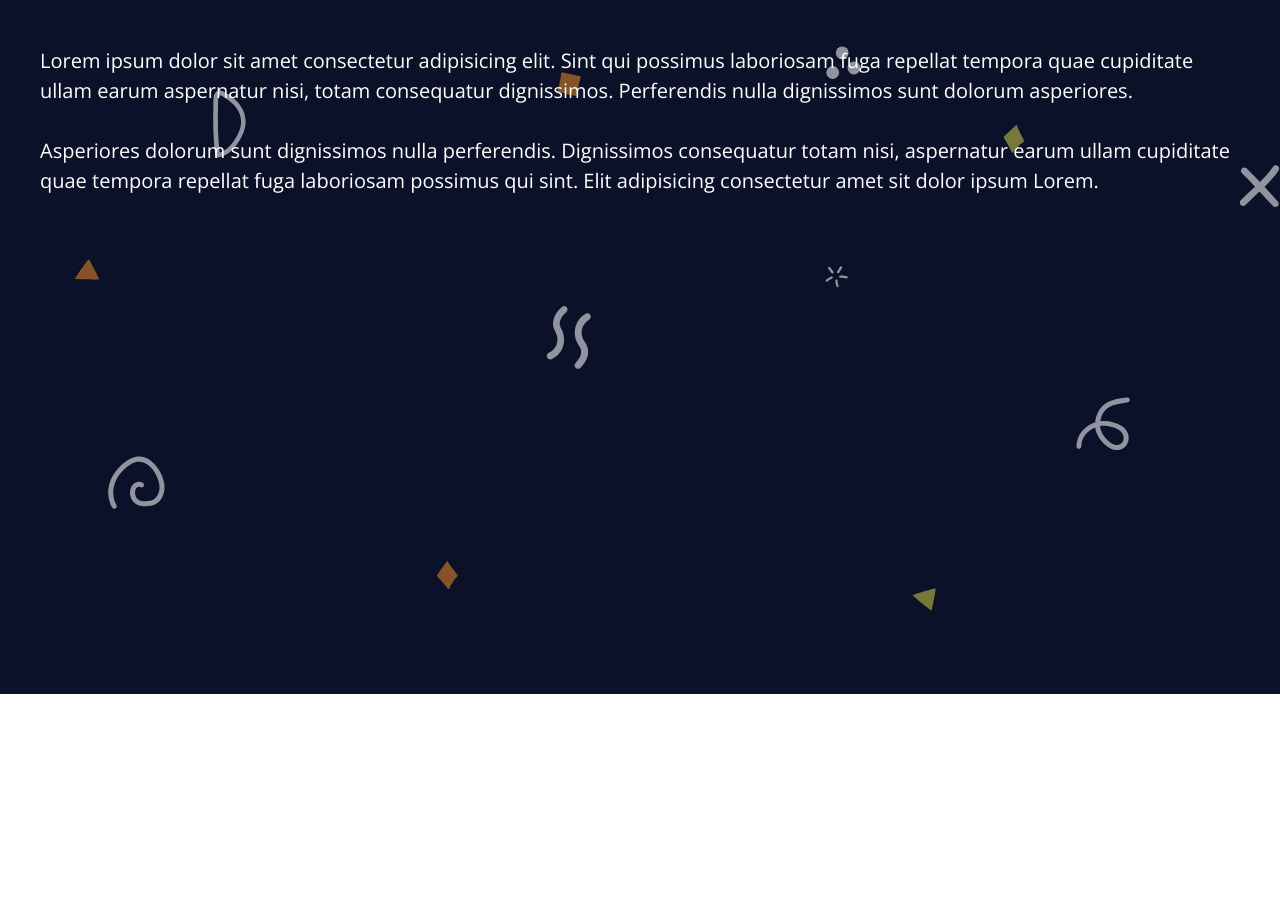
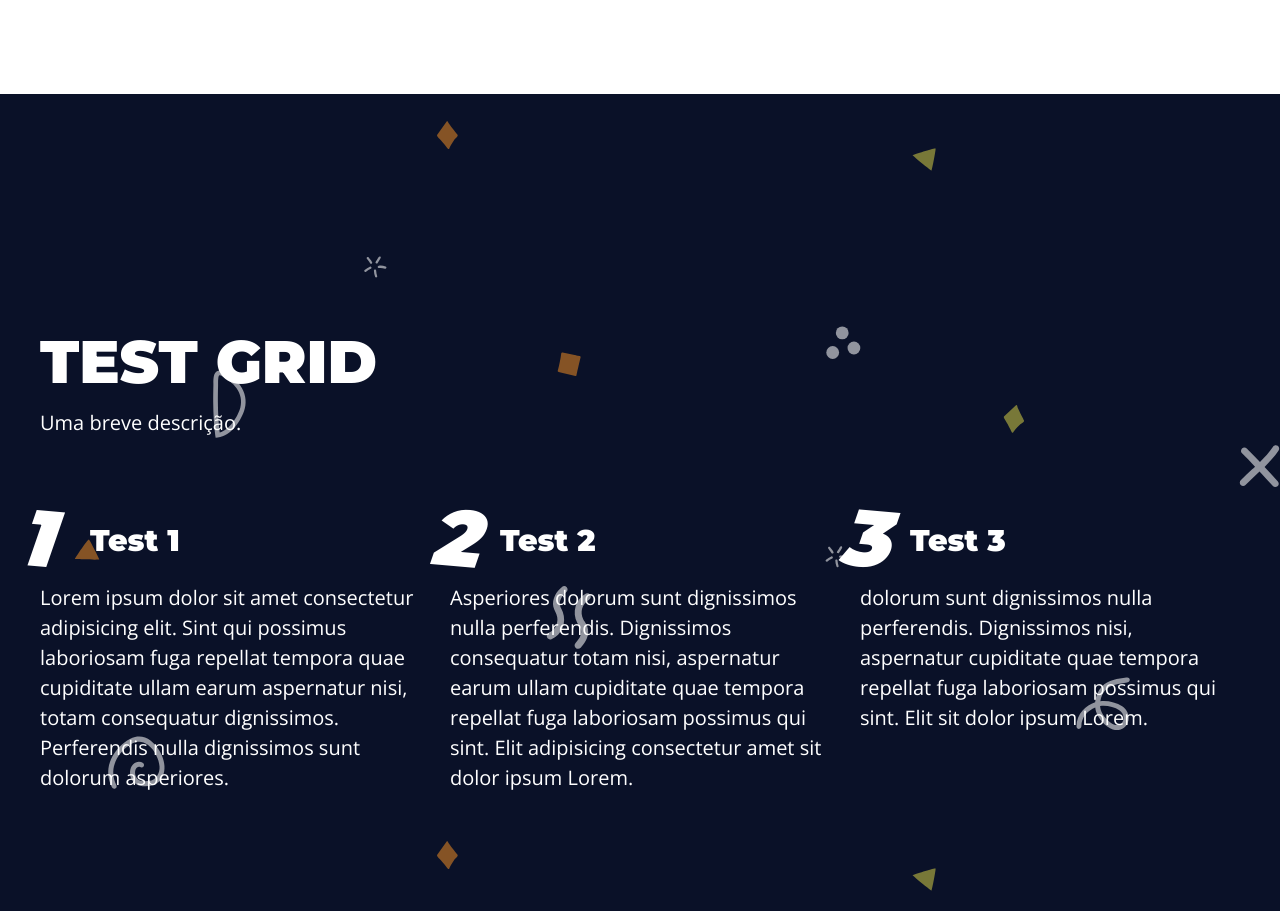
Before and after one commit to ArthurTeixeiraS/LandingPage, a plain HTML site: page index.html in a window 1280 px wide. Shown: the part 1886-2797 px from the top of the page. Before the commit the page ends 2580 px from the top, so only its background shows below. Drawn offline with nearby package versions, Linux system fonts and the light colour scheme.

Commit message:
Landing Page

```diff
--- a/assets/css/style.css
+++ b/assets/css/style.css
@@ -62,7 +62,7 @@ p{
 .main-content{
   max-width: 120rem;
   margin: 0 auto;
-  padding: var(--gap);
+  padding: 8rem var(--gap);
 }
 .section{
   min-height: 100vh
@@ -125,7 +125,7 @@ p{
   grid-template-columns: 1fr 1.5fr;
   align-items: stretch;
   gap: var(--gap);
-  height: 100vh;
+  min-height: 100vh;
 }
 .intro-text-content, .intro-img{
   display: flex;
@@ -140,8 +140,42 @@ p{
 .top3-content{
   max-width: 64rem;
   display: flex;
-  flex-flow: column wrap;
+  flex-flow: column nowrap;
   justify-content: center;
   height: 100vh;
   text-align: center;
 }
+.grid-one-content{
+  display: flex;
+  flex-flow: column wrap;
+  justify-content: center;
+  min-height: 100vh;
+}
+.grid-main-heading{
+  margin-bottom: 1rem;
+}
+.grid-description{
+  padding-bottom: 5rem;
+}
+.grid{
+  display: grid;
+  grid-template-columns: repeat(3, 1fr);
+  gap: var(--gap);
+  counter-reset: grid-counter;
+}
+.grid h3{
+  font-size: 3rem;
+  position: relative;
+  padding-left: 5rem;
+  padding-bottom: 2rem;
+}
+.grid h3::before{
+  counter-increment: grid-counter;
+  content: counter(grid-counter);
+  position: absolute;
+  font-size: 8rem;
+  font-style: italic;
+  top: -4rem;
+  left: -2rem;
+  transform: rotate(5deg);
+}
--- a/index.html
+++ b/index.html
@@ -17,13 +17,12 @@
 <body>
     <aside class="menu white-bg">
         <div class="main-content menu-content">
-            <h1><a href="#">Logo</a></h1>
+            <h1><a href="#home">Logo</a></h1>
             <nav>
                 <ul>
                     <li><a href="#intro">Intro</a></li>
-                    <li><a href="#top3">Top 3</a></li>
                     <li><a href="#grid-one">Grid</a></li>
-                    <li><a href="#">Work</a></li>
+                    <li><a href="#gallery">Gallery</a></li>
                     <li><a href="#">Contact</a></li>
                 </ul>
             </nav>
@@ -32,7 +31,7 @@
     <div class="menu-spacing">
     </div>
 
-    <section id="intro" class="intro main-bg section">
+    <section id="home" class="intro main-bg section">
         <div class="main-content intro-content">
             <div class="intro-text-content">
                 <h2>January brings us Firefox 85</h2>
@@ -48,7 +47,8 @@
             </div>
         </div>
     </section>
-    <section id="top3" class="white-bg section">
+
+    <section id="intro" class="white-bg section">
         <div class="main-content top3-content">
            <h2>top 3 jobs</h2>
            <p>
@@ -62,12 +62,44 @@
            </p>
         </div>
     </section>
-    <section id="grid-one" class="grid main-bg section">
+
+    <section id="grid-one" class="grid-one main-bg section">
         <div class="main-content grid-one-content">
-        <h2>Test Grid</h2>
-        <p>Lorem ipsum dolor sit amet consectetur adipisicing elit. Sint qui possimus laboriosam fuga repellat tempora quae cupiditate ullam earum aspernatur nisi, totam consequatur dignissimos. Perferendis nulla dignissimos sunt dolorum asperiores.</p>
-        <p>Asperiores dolorum sunt dignissimos nulla perferendis. Dignissimos consequatur totam nisi, aspernatur earum ullam cupiditate quae tempora repellat fuga laboriosam possimus qui sint. Elit adipisicing consectetur amet sit dolor ipsum Lorem.</p>
+        <h2 class="grid-main-heading">Test Grid</h2>
+        <p class="grid-description">Uma breve descrição.</p>
+        <div class="grid">
+        <article>
+        <h3>Test 1</h3>
+        <p>Lorem ipsum dolor sit amet consectetur adipisicing
+            elit. Sint qui possimus laboriosam fuga repellat tempora
+            quae cupiditate ullam earum aspernatur nisi, totam
+            consequatur dignissimos. Perferendis nulla dignissimos
+            sunt dolorum asperiores.</p>
+        </article>
+        <article>
+            <h3>Test 2</h3>
+        <p>Asperiores dolorum sunt dignissimos nulla perferendis.
+            Dignissimos consequatur totam nisi, aspernatur earum ullam
+            cupiditate quae tempora repellat fuga laboriosam possimus
+            qui sint. Elit adipisicing consectetur amet sit dolor ipsum
+            Lorem.</p>
+        </article>
+        <article>
+            <h3>Test 3</h3>
+        <p> dolorum sunt dignissimos nulla perferendis.
+            Dignissimos nisi, aspernatur
+            cupiditate quae tempora repellat fuga laboriosam possimus
+            qui sint. Elit sit dolor ipsum
+            Lorem.</p>
+        </article>
+        </div>
     </div>
+    </section>
+
+    <section id="gallery" class="section white-bg">
+        <div class="main-content">
+            <h1>teste</h1>
+        </div>
     </section>
 </body>
 
```
